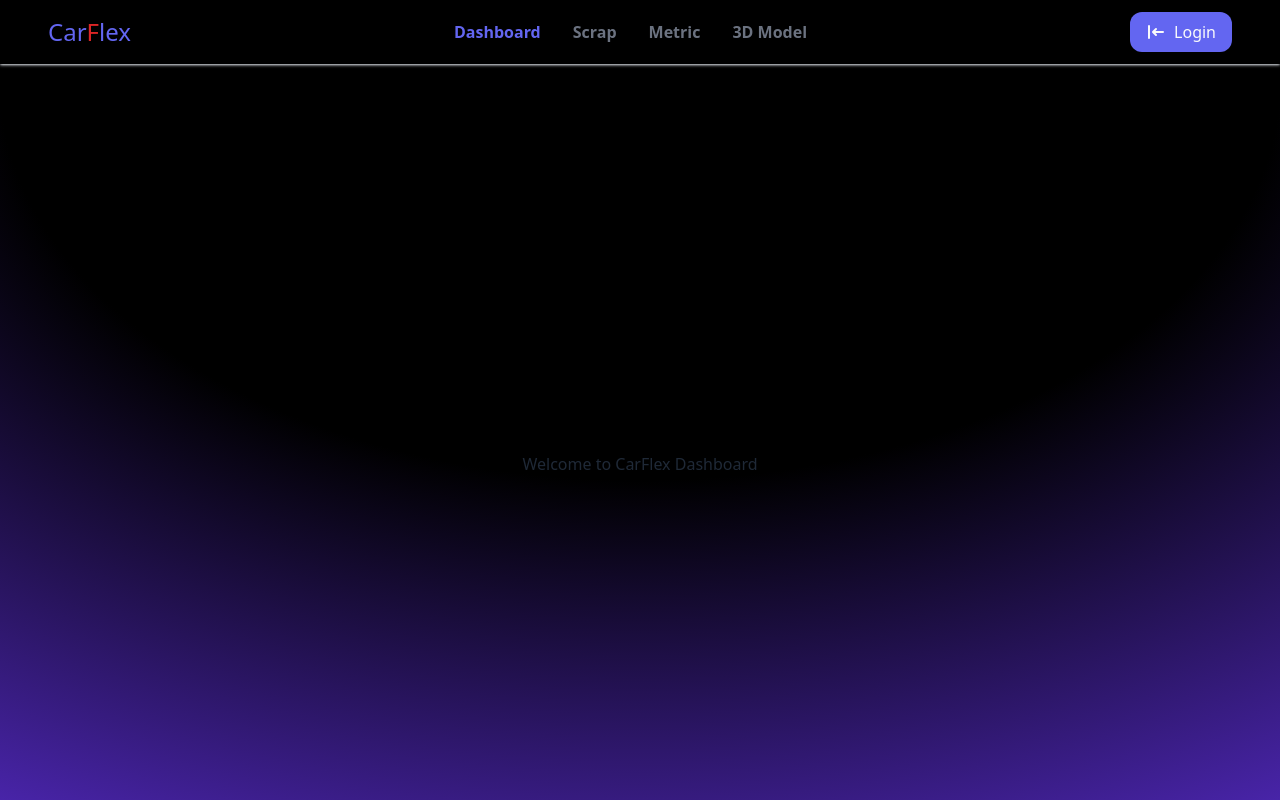
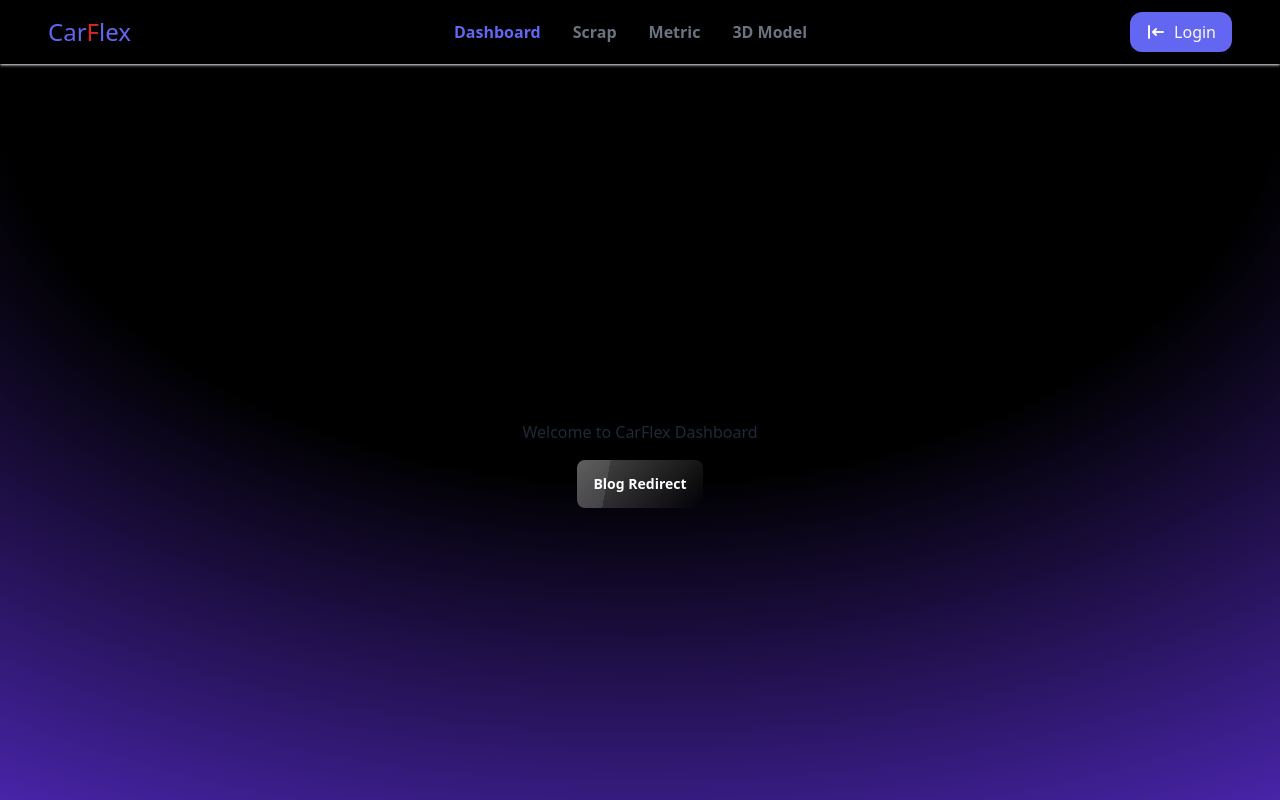
Before and after one commit to CarFlex1-0/CarFlex1.0, a React (Vite) app in the folder client/: page / in a window 1280 px wide. Shown: the top 800 px of the page. Built offline with nearby package versions, Linux system fonts and the light colour scheme.

Commit message:
Dashboard Component Added

```diff
--- a/client/src/App.jsx
+++ b/client/src/App.jsx
@@ -6,6 +6,7 @@ import Footer from "./components/Footer";
 import ThreeDModel from "./components/ThreeDModel";
 import Scrapper from "./components/Scrapper";
 import Metric from "./components/Metric";
+import Dashboard from "./components/Dashboard";
 
 function App() {
   return (
@@ -19,9 +20,7 @@ function App() {
               element={
                 <>
                   <Background />
-                  <h2 className="w-screen min-h-screen flex items-center justify-center">
-                    Welcome to CarFlex Dashboard
-                  </h2>
+                  <Dashboard />
                 </>
               }
             />
--- /dev/null
+++ b/client/src/components/Dashboard.jsx
@@ -0,0 +1,15 @@
+import React from "react";
+import { Link, useLocation } from "react-router-dom";
+
+const Dashboard = () => {
+  return (
+    <div className="w-screen min-h-screen flex flex-col gap-4 items-center justify-center">
+      <h2 className="">Welcome to CarFlex Dashboard</h2>
+      <button className="btn glass btn-accent text-white">
+        <Link to="/">Blog Redirect</Link>
+      </button>
+    </div>
+  );
+};
+
+export default Dashboard;
```
